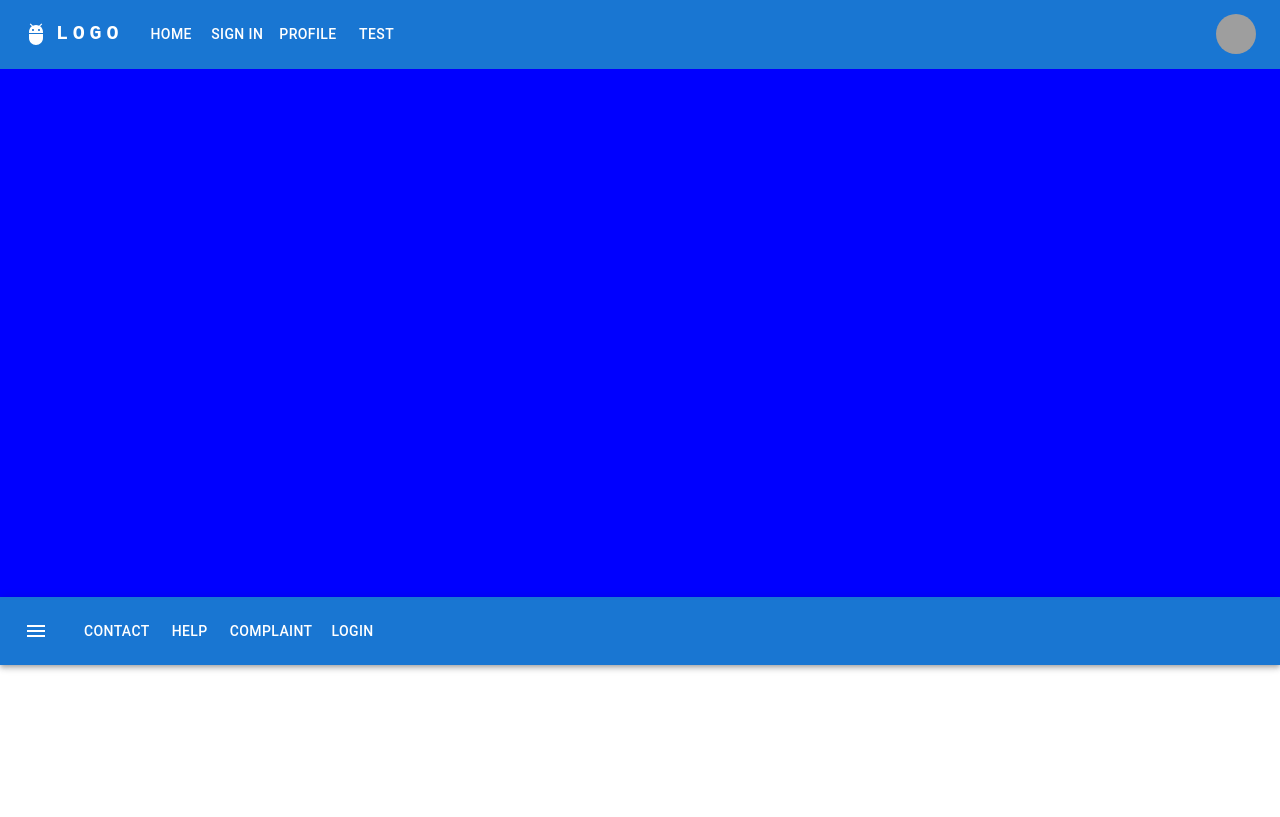
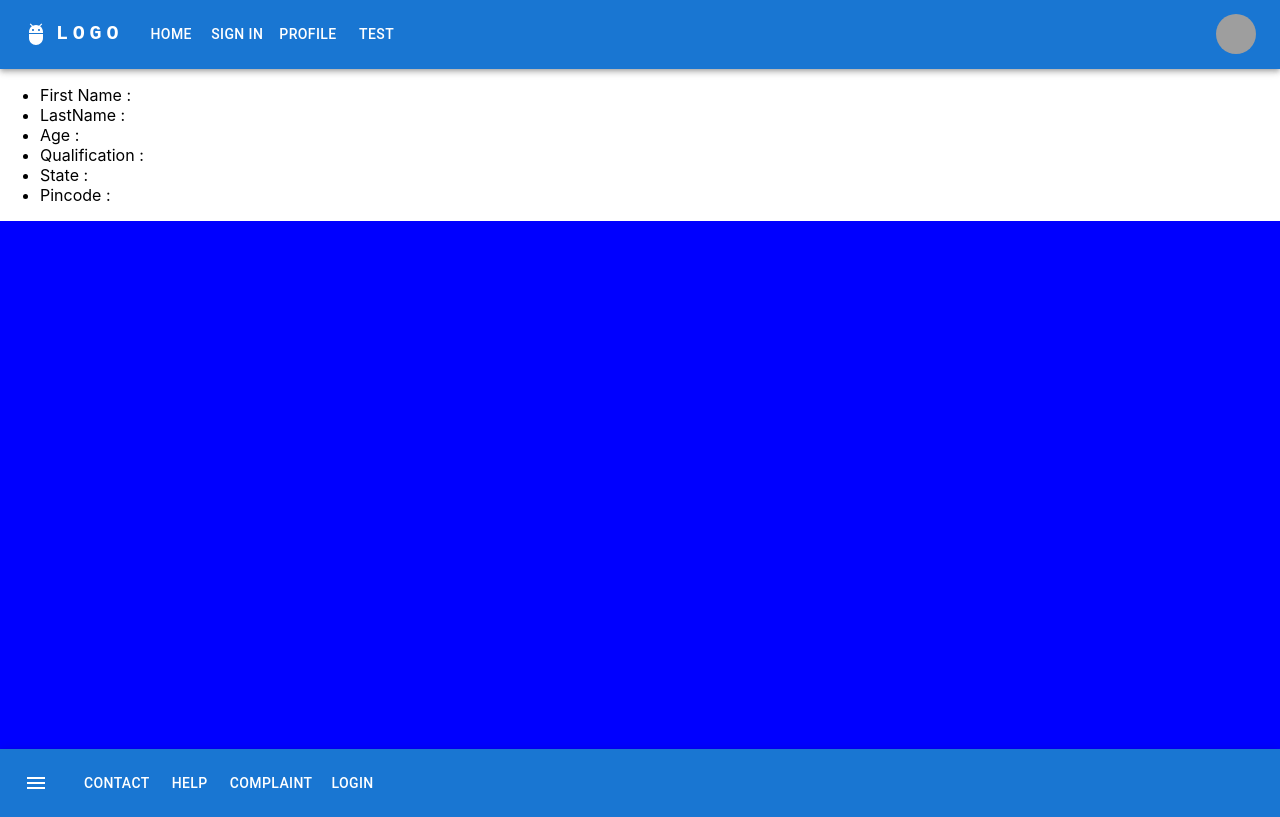
Before and after one commit to io3-rajni/Practice-React, a React (Create React App) app in the folder practiceapp/: page / in a window 1280 px wide. Built offline with nearby package versions, Linux system fonts and the light colour scheme; grey boxes are pictures that could not be loaded.

Commit message:
data show

```diff
--- a/practiceapp/src/Componant/Navbar.js
+++ b/practiceapp/src/Componant/Navbar.js
@@ -56,6 +56,7 @@ const Navbar = () => {
   const handleChildProfile = (profileData) => {
     console.log("Profile", profileData);
   };
+  console.log("sigin", siginOpen)
   return (
     <div>
       <AppBar position="static">
@@ -147,6 +148,17 @@ const Navbar = () => {
         handleChild={handleChild}
       />
       <Test test={testOpen} testFalse={setTestOpen} />
+      <ul>
+        <li>First Name :{siginOpen}</li>
+        <li>LastName : {siginOpen}</li>
+        <li>Age : {siginOpen}</li>
+        <li>Qualification : {siginOpen}</li>
+        <li>State : {siginOpen}</li>
+        <li>Pincode : {siginOpen}</li>
+
+
+      </ul>
+
     </div>
   );
 };
--- a/practiceapp/src/Componant/ProfileDailog.js
+++ b/practiceapp/src/Componant/ProfileDailog.js
@@ -38,7 +38,6 @@ const ProfileDailog = (props) => {
   //     Address: "",
   //     bio: "",
   //   });
-
   const handleClose = () => {
     setProfile(false);
   };
```
